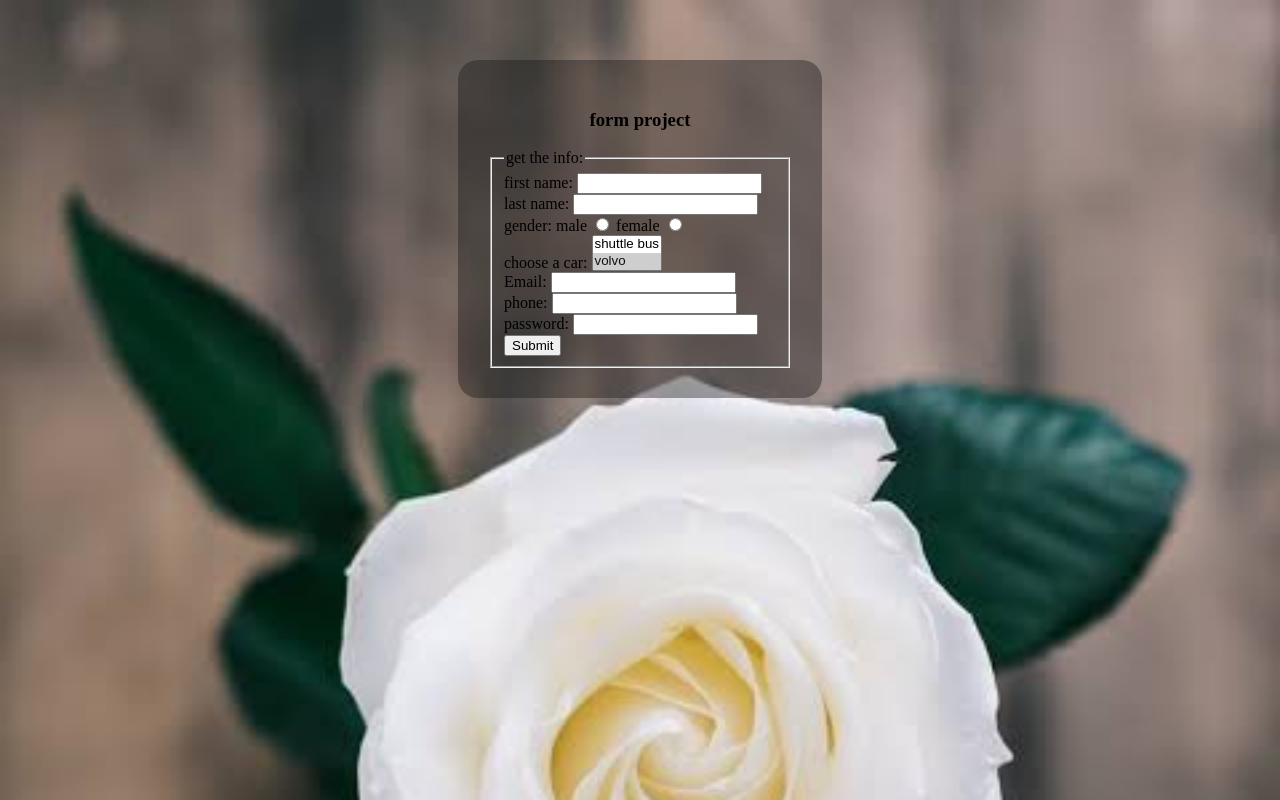
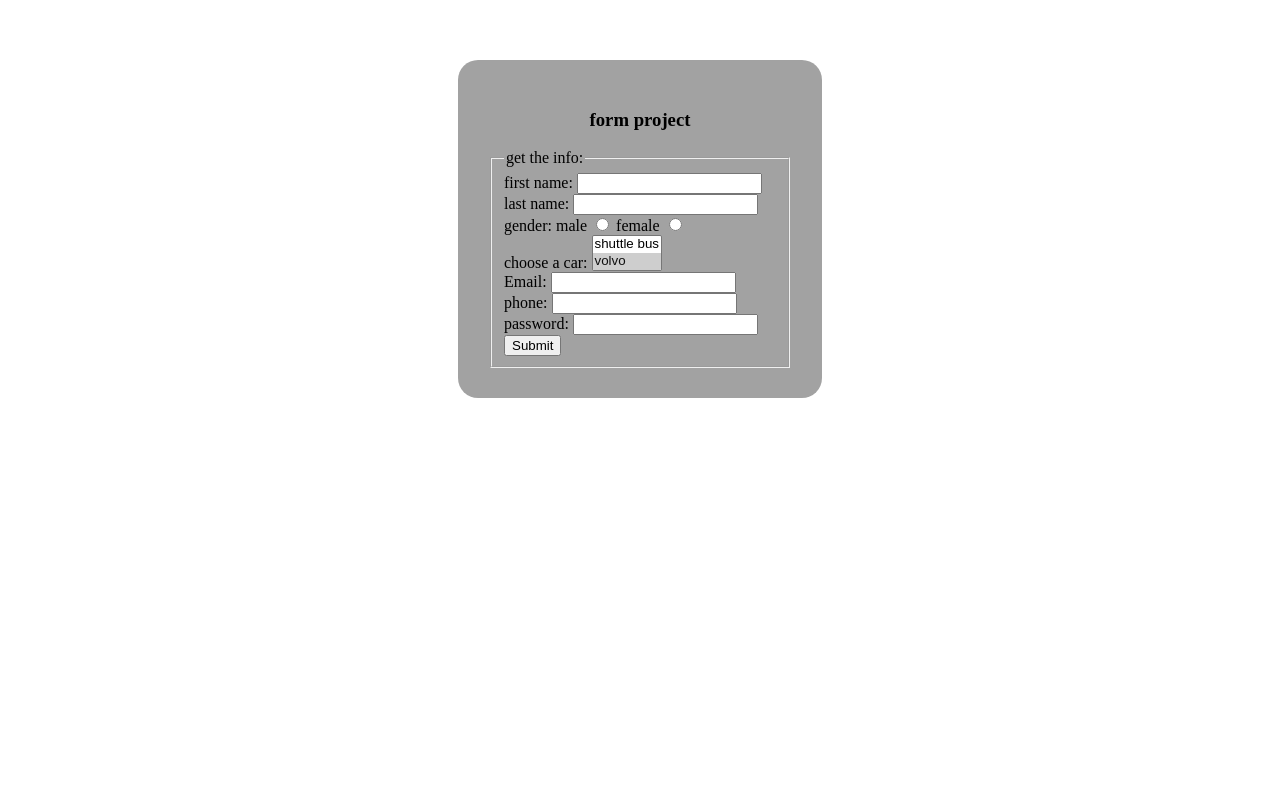
Before and after one commit to Iheuto001/transparent, a plain HTML site: page index.html in a window 1280 px wide. Drawn offline with Linux system fonts and the light colour scheme.

Commit message:
Update index.html

```diff
--- a/index.html
+++ b/index.html
@@ -13,6 +13,7 @@
             margin-right:450px ;
             margin-left: 450px;
             padding: 30px;
+
       }
 
 
@@ -20,13 +21,14 @@
             background-repeat: no-repeat;
             background-size: cover;
             background-attachment: fixed;
+	    backround:url("techimage.jpg");
       }
 
 </style>
 
 
 </head>
-<body background="techimage.jpg">
+<body>
 
 
 
```
